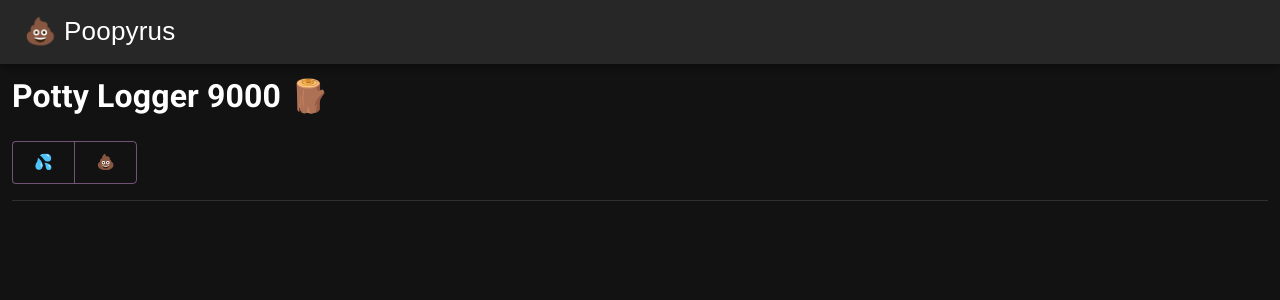
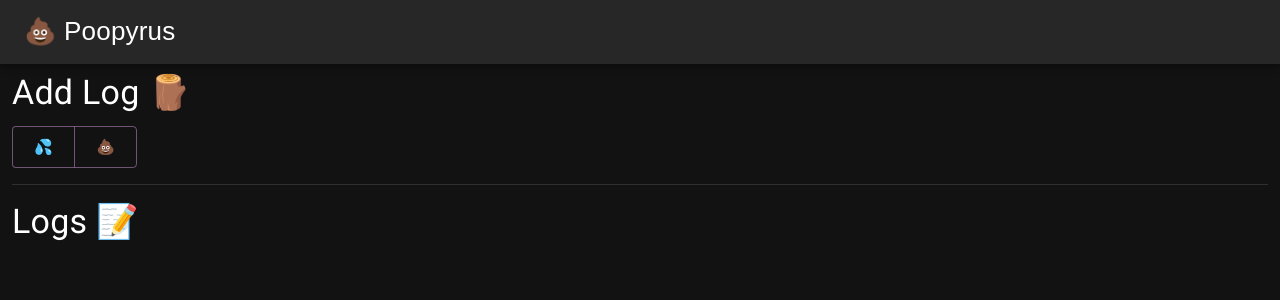
Before and after one commit to zpillsbury/poopyrus, a React (Vite) app: page / in a window 1280 px wide. Shown: the top 300 px of the page. Built offline with nearby package versions, Linux system fonts and the light colour scheme; a web font is replaced by a local one.

Commit message:
header update

```diff
--- a/src/App.tsx
+++ b/src/App.tsx
@@ -55,7 +55,9 @@ export function App() {
       </AppBar>
 
       <div id="content">
-        <h1>Potty Logger 9000 🪵</h1>
+        <Typography variant="h4" gutterBottom>
+          Add Log 🪵
+        </Typography>
 
         <ButtonGroup disableElevation variant="outlined" color="secondary" size="large">
           <Button
@@ -77,6 +79,10 @@ export function App() {
 
         <Divider className="poop-divider" />
 
+        <Typography variant="h4" gutterBottom>
+          Logs 📝
+        </Typography>
+
         {pottyLogs.map((log) => {
           return <Log key={log.id} log={log} setConfirmDeleteId={setConfirmDeleteId} />
         })}
```
